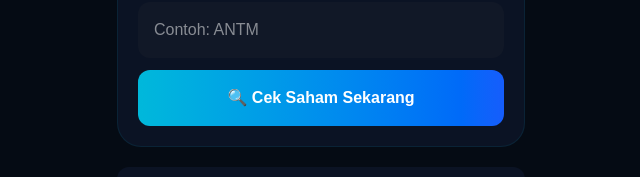
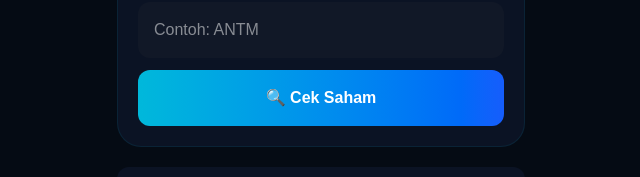
Before and after one commit to pediaboy/analisis, a Next.js app: page / in a window 1280 px wide. Shown: the part 266-443 px from the top of the page, without its empty margins (319-959 px from the left). Built offline with nearby package versions, Linux system fonts and the light colour scheme.

Commit message:
Update page.tsx

```diff
--- a/app/page.tsx
+++ b/app/page.tsx
@@ -71,7 +71,7 @@ export default function Home() {
               to-blue-600
             "
           >
-            🔍 Cek Saham Sekarang
+            🔍 Cek Saham
           </button>
 
         </div>
```
